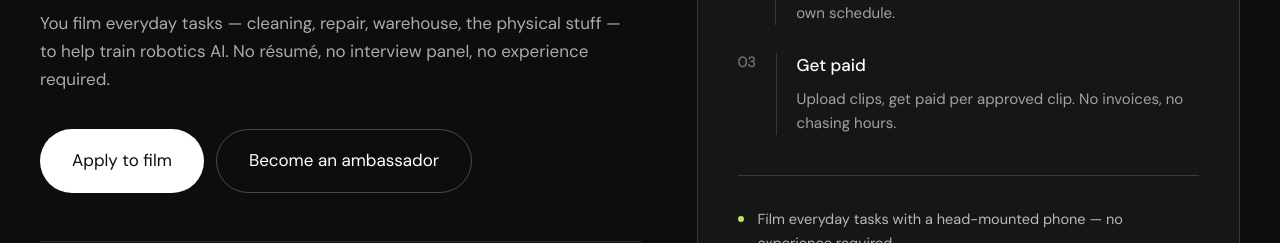
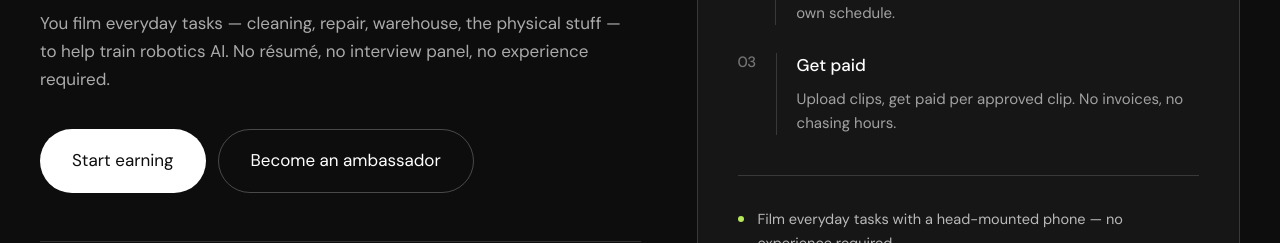
Before and after one commit to TwinLanterns/main-site, a Next.js app: page / in a window 1280 px wide. Shown: the part 1200-1443 px from the top of the page. Built offline with nearby package versions, Linux system fonts and the light colour scheme.

Commit message:
fix: changed button text to be more accurate

```diff
--- a/components/Landing.tsx
+++ b/components/Landing.tsx
@@ -648,7 +648,7 @@ function Partner() {
               href="/partner/apply"
               className={`${btn} bg-white text-ink hover:bg-flame hover:text-white`}
             >
-              Apply to film
+              Start earning
             </Link>
             <Link
               href="/partner/refer"
```
